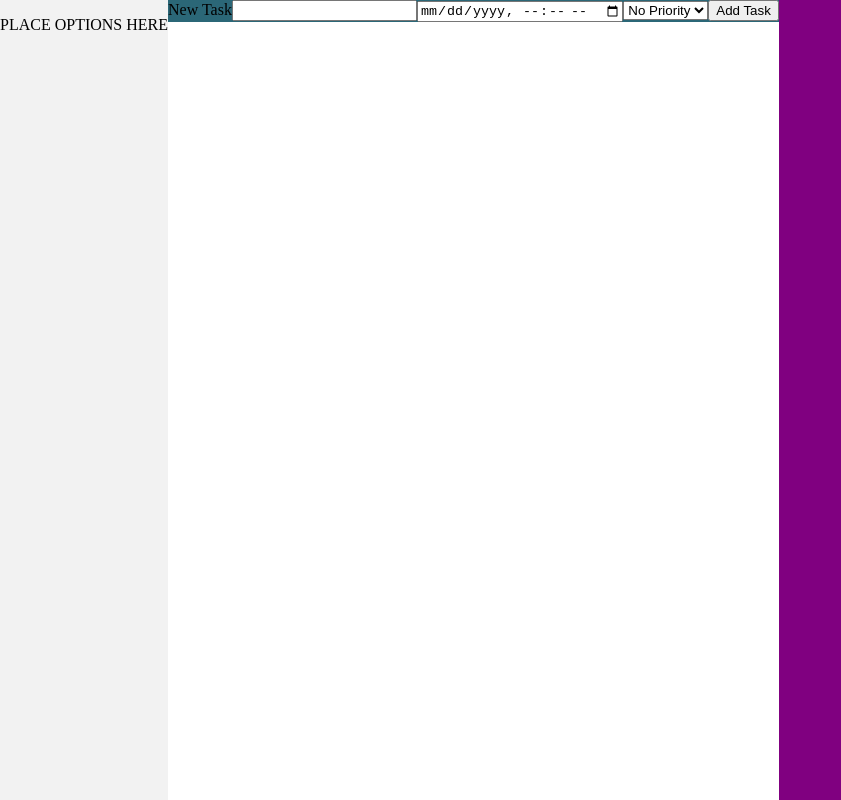
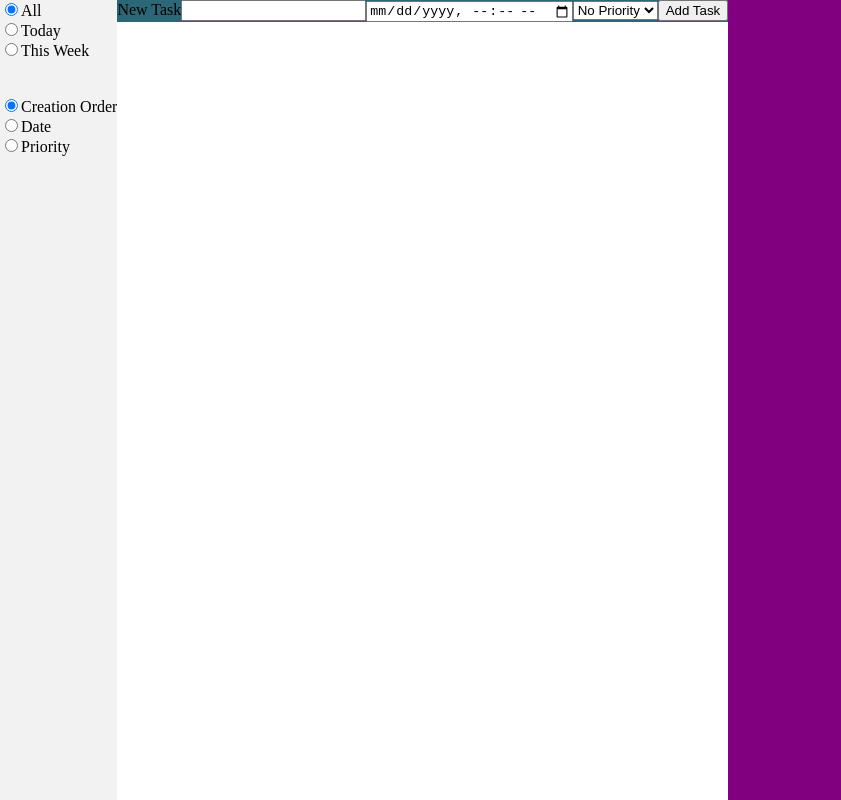
Before and after one commit to rickym-h/todo-webapp, a React (Create React App) app: page / in a window 1280 px wide. Shown: the whole page, without its empty margins (0-841 px from the left). Built offline with nearby package versions, Linux system fonts and the light colour scheme.

Commit message:
added options panel to sort or filter at will

```diff
--- a/src/App.js
+++ b/src/App.js
@@ -1,5 +1,6 @@
 import React, { Component } from "react";
 import Overview from "./components/Overview"
+import Options from "./components/Options"
 import uniqid from "uniqid";
 import './Styles.css'
 
@@ -15,6 +16,9 @@ class App extends Component {
         id: uniqid()
       },
       tasks: [],
+      filter: "all",
+      sort: "creation",
+
     };
 
     // todo if localstorage valid, sync 'tasks' with localstorage
@@ -58,7 +62,7 @@ class App extends Component {
   onSubmitTask = (e) => {
     e.preventDefault();
     this.setState({
-      tasks: this.state.tasks.concat(this.state.task),
+      tasks: this.state.tasks.concat({...this.state.task, ...{creationDate: new Date()}}),
       task: {
         text: '',
         date: '',
@@ -80,11 +84,27 @@ class App extends Component {
     })
   }
 
+  changeSort = (sortMethod) => {
+    console.log("Changing sort method to: " + sortMethod);
+    this.setState({
+      sort: sortMethod,
+    });
+  }
+
+  changeFilter = (filterMethod) => {
+    console.log("Changing filter method to: " + filterMethod);
+    this.setState({
+      filter: filterMethod,
+    });
+  }
+
   render() {
     return (
         <div id={"main"}>
           <div id={"optionsPane"}>
-            <p>PLACE OPTIONS HERE</p>
+
+            <Options updateSort={this.changeSort} updateFilter={this.changeFilter}/>
+
           </div>
           <div id={"taskPane"}>
 
@@ -106,10 +126,11 @@ class App extends Component {
                   onChange={this.handleDateChange}
                 />
               <select onChange={this.handlePriorityChange}>
-                <option value="">No Priority</option>
-                <option value="low">Low</option>
-                <option value="med">Medium</option>
-                <option value="high">High</option>
+                <option value="0">No Priority</option>
+                <option value="1">Low</option>
+                <option value="2">Medium</option>
+                <option value="3">High</option>
+                <option value="4">ASAP</option>
               </select>
               <button type={"submit"}>Add Task</button>
             </form>
--- /dev/null
+++ b/src/components/Options.js
@@ -0,0 +1,56 @@
+import React, {Component} from 'react';
+
+class Options extends Component {
+    // eslint-disable-next-line no-useless-constructor
+    constructor(props) {
+        super(props);
+
+    }
+
+    handleSortChange = (input) => {
+        this.props.updateSort(input.target.id)
+    }
+
+    handleFilterChange = (input) => {
+        this.props.updateFilter(input.target.id)
+    }
+
+
+    render() {
+        return (
+            <div>
+                <input type="radio" id="all" name="filter" value="all" onChange={this.handleFilterChange} defaultChecked={true} />
+                <label htmlFor="all">All</label>
+                <br/>
+                <input type="radio" id="today" name="filter" value="today" onChange={this.handleFilterChange}/>
+                <label htmlFor="today">Today</label>
+                <br/>
+                <input type="radio" id="week" name="filter" value="week" onChange={this.handleFilterChange}/>
+                <label htmlFor="week">This Week</label>
+                <br/>
+                <br/>
+                <br/>
+                {
+                    // todo filter by selector
+                    // all (default)
+                    // today
+                    // this week
+                    // todo sort by selector
+                    // sort by creation order (default)
+                    // sort by date
+                    // sort by priority
+                }
+                <input type="radio" id="creation" name="sort" value="creation" onChange={this.handleSortChange} defaultChecked={true} />
+                    <label htmlFor="creation">Creation Order</label>
+                <br/>
+                <input type="radio" id="date" name="sort" value="date" onChange={this.handleSortChange}/>
+                    <label htmlFor="date">Date</label>
+                <br/>
+                <input type="radio" id="priority" name="sort" value="priority" onChange={this.handleSortChange}/>
+                    <label htmlFor="priority">Priority</label>
+            </div>
+        )
+    }
+}
+
+export default Options;
```
